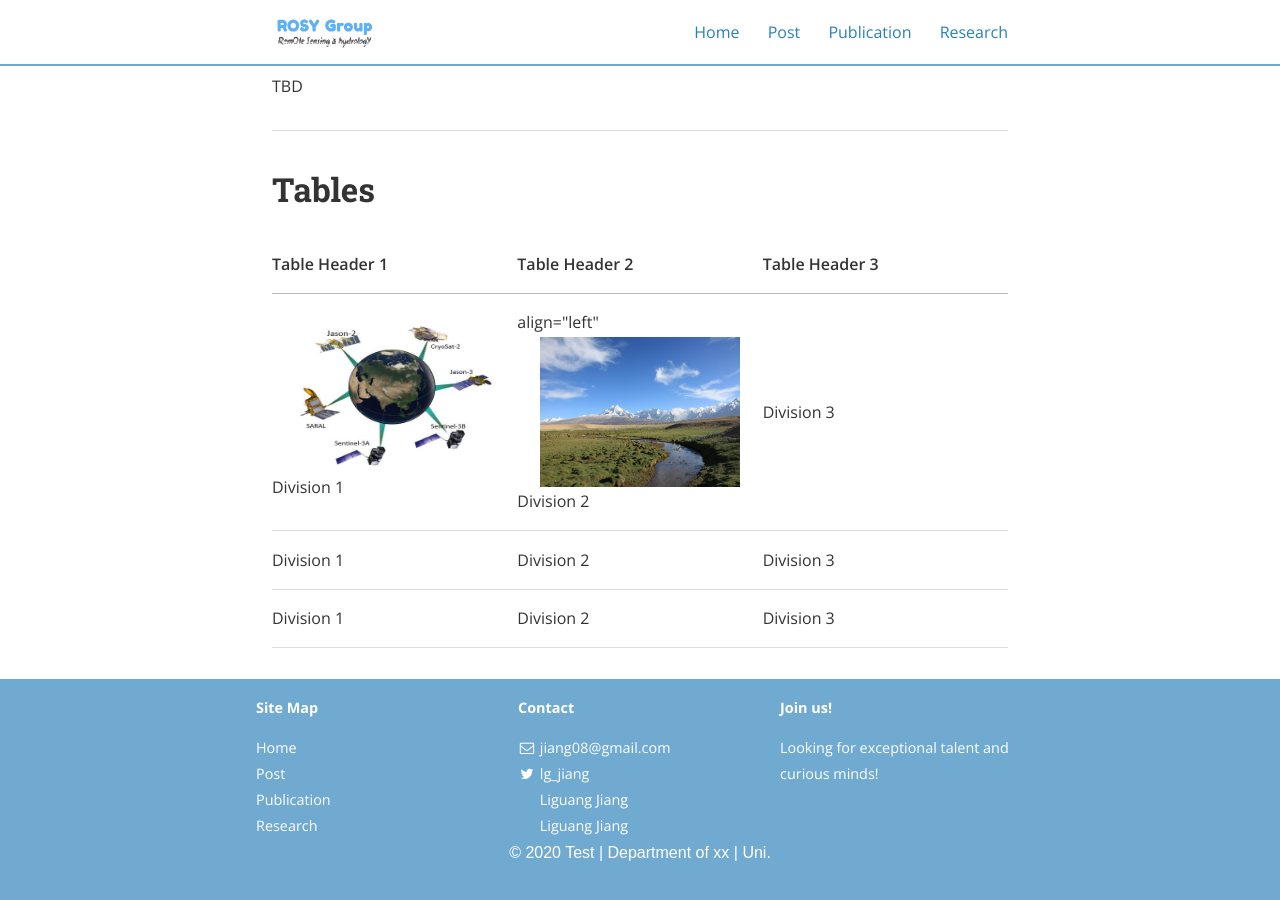
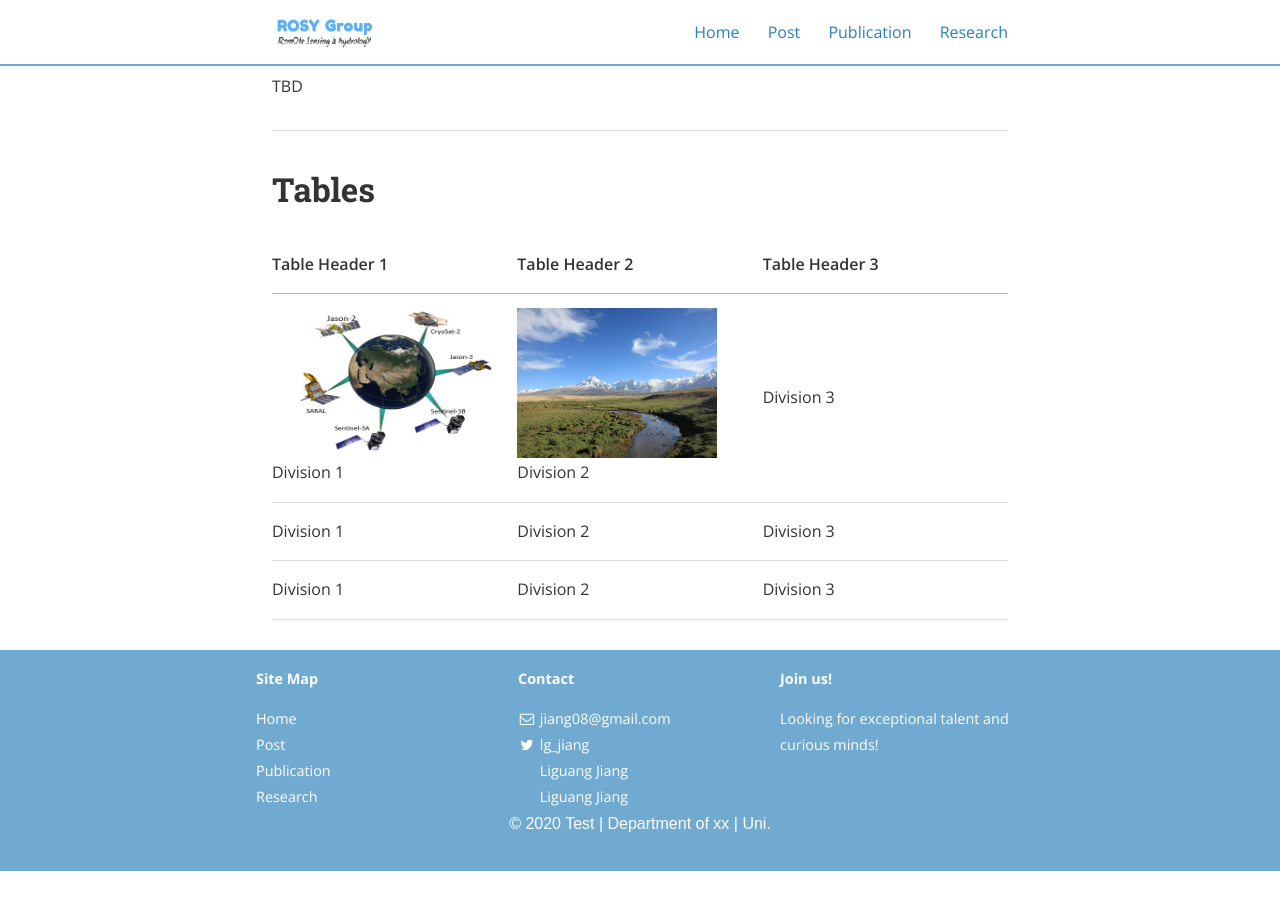
Before and after one commit to 12530/rshydro, a Jekyll site: the page built from research.md, in a window 1280 px wide and 900 px high, scrolled down 1504 px. Built offline with Jekyll 4.4.1, drawn with Linux system fonts in a browser that asks for light colours; nearby versions of some CDN libraries; after the commit the page ends 2375 px from its top, so only the background shows below that.

Commit message:
Update research.md

```diff
--- a/research.md
+++ b/research.md
@@ -51,7 +51,7 @@ main_nav: true
   </tr>
   <tr>
     <td><img src="/assets/missions.jpg" alt="alti-mission" style="width:200px;height:150px;"> Division 1</td>
-    <td>align="left" <img src="/assets/header_image.jpg" alt="alti-mission" style="width:200px;height:150px;"> Division 2</td><td>Division 3</td>
+    <td><img align="left" src="/assets/header_image.jpg" alt="alti-mission" style="width:200px;height:150px;"> Division 2</td><td>Division 3</td>
   </tr>
   <tr class="even">
     <td>Division 1</td><td>Division 2</td><td>Division 3</td>
```
